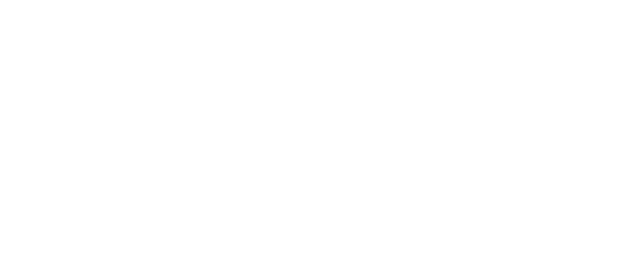
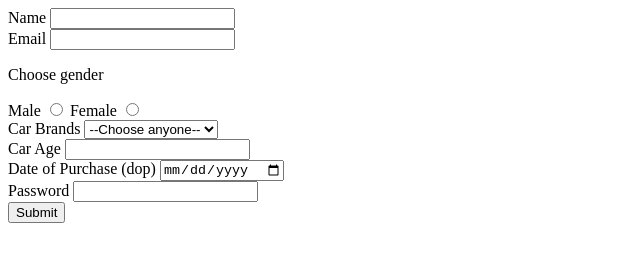
Before and after one commit to acciojob/car-insurance-form-sourabh-shrivastava33, a website: page main.html in a window 1280 px wide. Shown: the whole page, without its empty margins (0-640 px from the left). Drawn offline with Linux system fonts and the light colour scheme.

Commit message:
created a submission

```diff
--- a/main.html
+++ b/main.html
@@ -8,6 +8,45 @@
 
 <body>
 	<!-- the entire body must be written by student -->
+	<form method="post">
+		<div>
+			<label for="name">Name</label>
+			 <input type="text" id="name" required/>
+		</div>
+		<div>
+			<label for="email">Email</label>
+			 <input type="email" id="email" required/>
+		</div>
+		<div>
+			<p>Choose gender</p>
+			<label for="gender_m">Male</label>
+			 <input type="radio" name="gender" id="gender_m" required/>
+			<label for="gender_f">Female</label>
+			 <input type="radio" name="gender" id="gender_f" required/>
+		</div>
+		<div>
+			<label for="cars">Car Brands</label>
+			<select id="cars" name="car_brands" required>
+				<option value="">--Choose anyone--</option>
+				<option value="bmw">BMW</option>
+				<option value="audi">Audi</option>
+				<option value="mercedez">Mercedez</option>
+			</select>
+		</div>
+		<div>
+			<label for="carage">Car Age</label>
+			<input id="carage" type="number" required/>
+		</div>
+		<div>
+			<label for="dop">Date of Purchase (dop)</label>
+			<input id="dop" type="date" required/>
+		</div>
+		<div>
+			<label for="password">Password</label>
+			<input id="password" type="password" required/>
+		</div>
+		<button type="submit">Submit</button>
+	</form>
     <script type="text/javascript" src="./script.js">
 </script>
 
```
